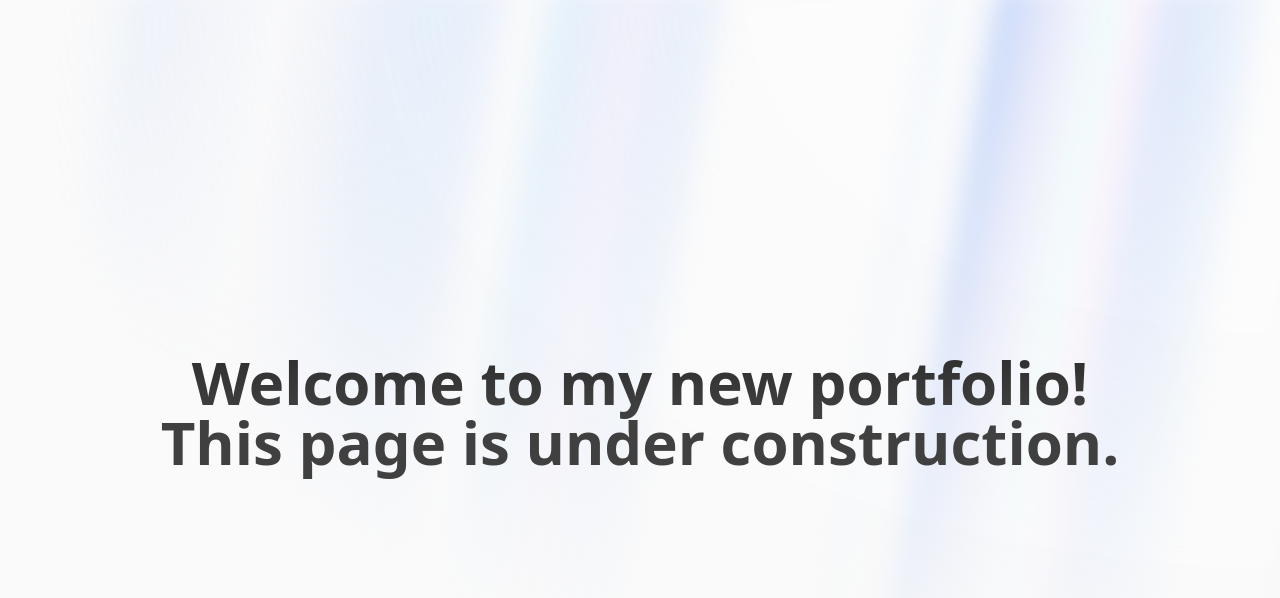
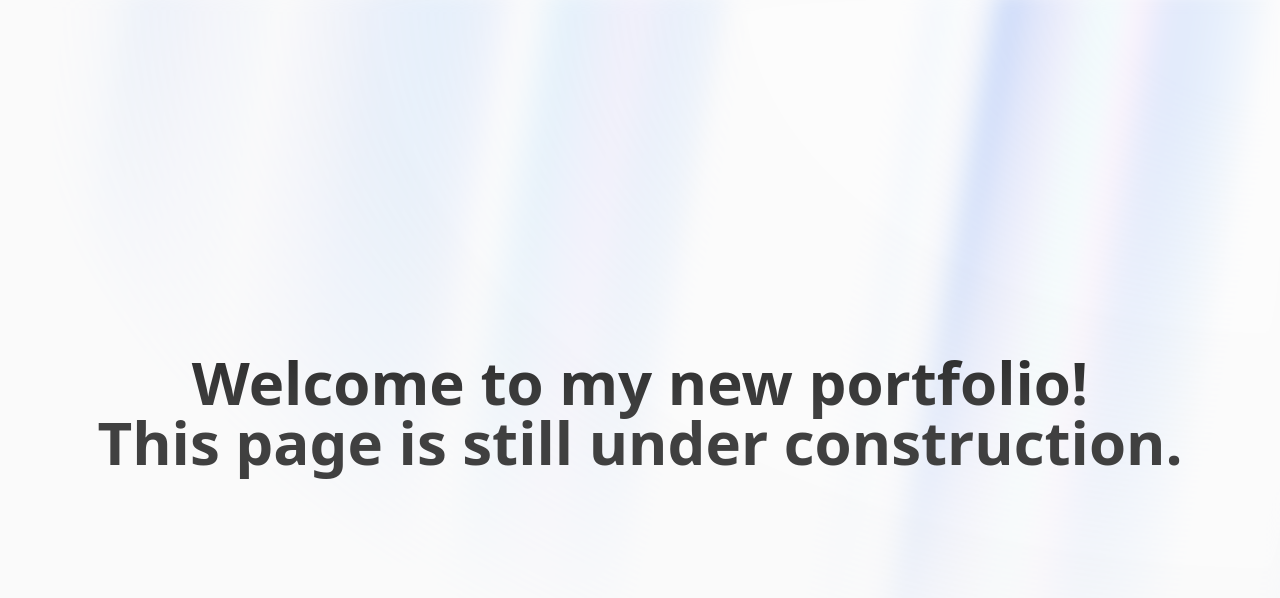
Before and after one commit to Maka314/portfolio, a Next.js app: page / in a window 1280 px wide. Shown: the top 598 px of the page. Built offline with nearby package versions, Linux system fonts and the light colour scheme.

Commit message:
优化首页标题样式，调整文本换行格式，移除不必要的注释，并更新暗模式配置注释

```diff
--- a/src/app/page.tsx
+++ b/src/app/page.tsx
@@ -5,7 +5,7 @@ export default function Home() {
     <div>
       <AuroraBackground>
         <h1 className="hero_heading">
-          Welcome to my new portfolio! <br /> This page is under construction.
+          Welcome to my new portfolio!<br />This page is still under construction.
         </h1>
       </AuroraBackground>
     </div>
--- a/src/components/ui/aurora-background.tsx
+++ b/src/components/ui/aurora-background.tsx
@@ -24,7 +24,6 @@ export const AuroraBackground = ({
       >
         <div className="absolute inset-0 overflow-hidden">
           <div
-            //   I'm sorry but this is what peak developer performance looks like // trigger warning
             className={cn(
               `
             [--white-gradient:repeating-linear-gradient(100deg,var(--white)_0%,var(--white)_7%,var(--transparent)_10%,var(--transparent)_12%,var(--white)_16%)]
--- a/tailwind.config.ts
+++ b/tailwind.config.ts
@@ -19,7 +19,7 @@ export default {
     "./src/components/**/*.{js,ts,jsx,tsx,mdx}",
     "./src/app/**/*.{js,ts,jsx,tsx,mdx}",
   ],
-  darkMode: "media",
+  darkMode: "media", // 'media' or 'class'
   theme: {
     extend: {
       animation: {
```
Also changed, not shown: src/app/globals.css (line endings or trailing spaces).
